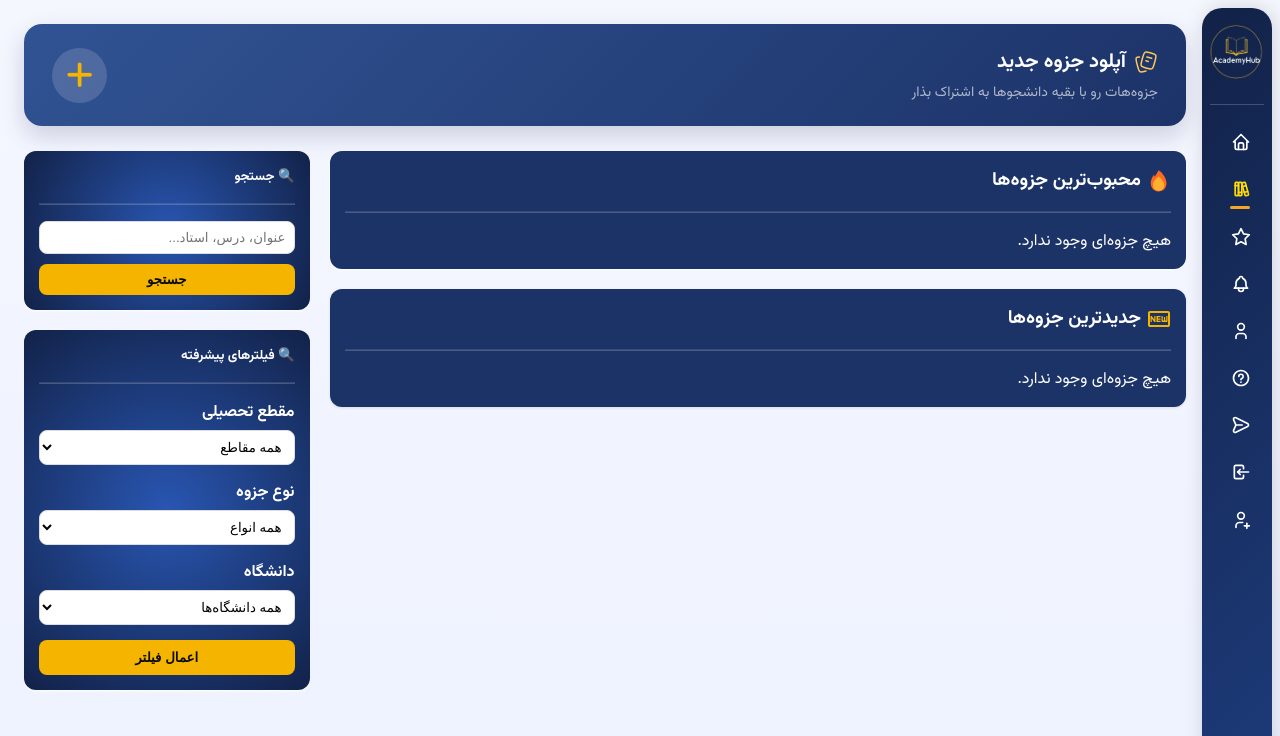
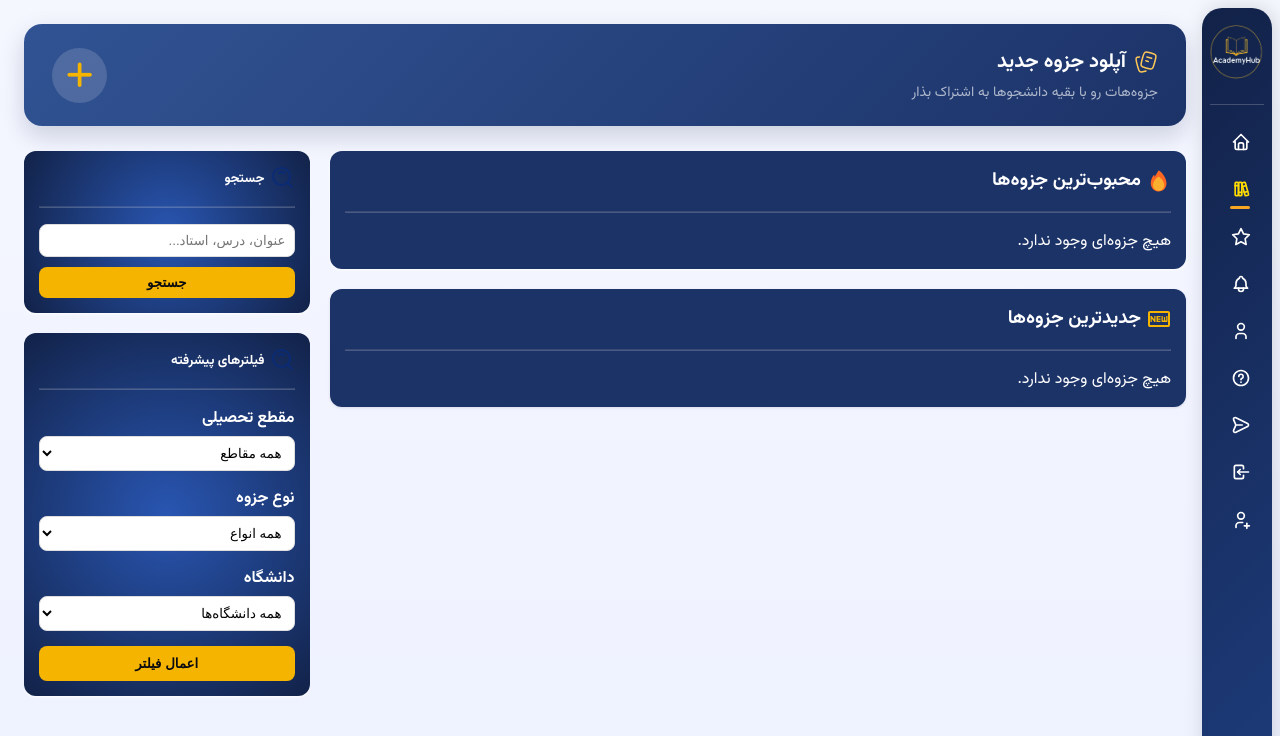
Before and after one commit to fatemegh9/AcademyHub, a Django app: page /notes/ in a window 1280 px wide. Shown: the top 736 px of the page. Run offline with Django 5.2, Linux system fonts and the light colour scheme; data that the repository does not hold is empty; some libraries are stand-ins or nearby versions.

Commit message:
fixing styles of some pages lastpt5

```diff
--- a/notes/templates/notes/note_list.html
+++ b/notes/templates/notes/note_list.html
@@ -519,7 +519,13 @@ gap: 20px;">
 
         <!-- باکس جستجو -->
         <div style="background: radial-gradient(circle, #2956b2, #122248); border-radius: 12px; padding: 15px; box-shadow: 0 1px 3px white; margin-bottom: 20px;">
-            <h5 style="color:white;">🔍 جستجو</h5>
+            <h5 class="section-title" style="color:white;">
+                <span class="stat-icon">
+                    <img src="{% static 'icons/icon-park-outline--search.svg' %}" alt="Search">
+                </span>
+                جستجو
+            </h5>
+
             <hr>
             <form method="get" action="{% url 'note_list' %}">
                 <input type="text" name="q" value="{{ search_query }}" placeholder="عنوان، درس، استاد..." style="width: 100%; padding: 8px; border: 1px solid #ddd; border-radius: 8px; margin-bottom: 10px;">
@@ -530,7 +536,12 @@ gap: 20px;">
         <!-- باکس رشته‌ها -->
         <!-- باکس فیلترها -->
 <div style="background: radial-gradient(circle, #2956b2, #122248); border-radius: 12px; padding: 15px; box-shadow: 0 1px 3px white; margin-bottom: 20px;">
-    <h5 style="color:white;">🔍 فیلترهای پیشرفته</h5>
+    <h5 class="section-title" style="color:white;">
+        <span class="stat-icon">
+            <img src="{% static 'icons/icon-park-outline--search.svg' %}" alt="Search">
+        </span>
+        فیلترهای پیشرفته
+    </h5>
     <hr>
     <form method="get" action="{% url 'note_list' %}">
         <!-- حفظ مقدار جستجو -->
```
